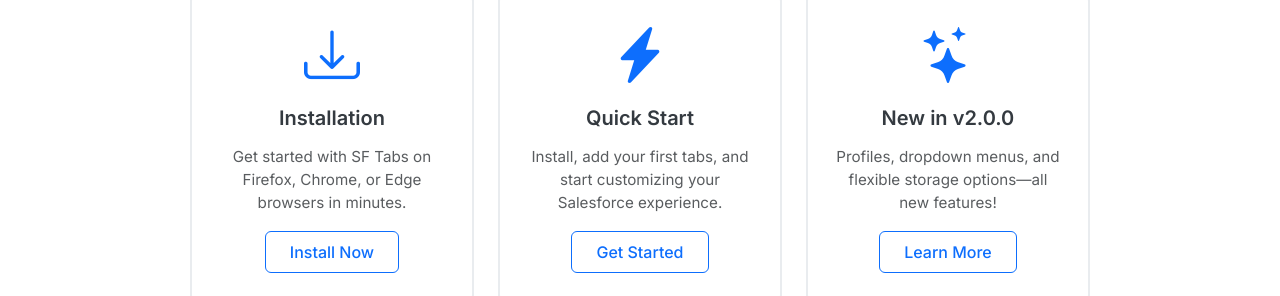
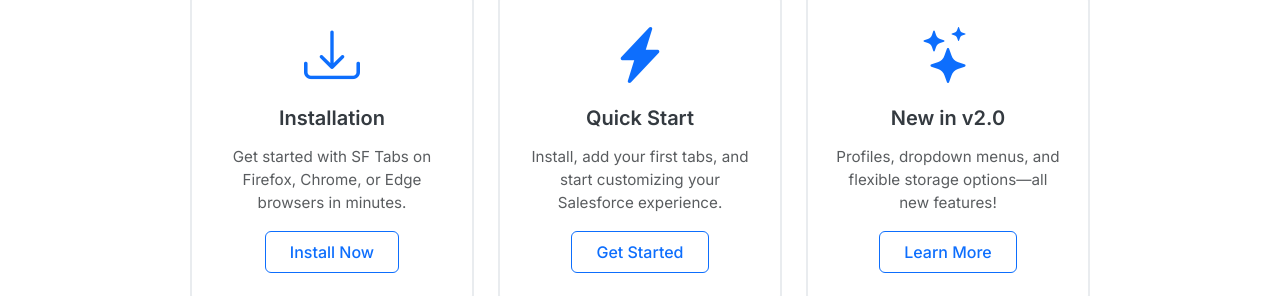
Before and after one commit to chrisrouse/sftabs, a Jekyll site: the page built from docs/index.md, in a window 1280 px wide and 900 px high. Shown: the part 302-598 px from the top of the window. Built offline with Jekyll 4.4.1, drawn with Linux system fonts in a browser that asks for light colours; nearby versions of some CDN libraries.

Commit message:
Update version heading from v2.0.0 to v2.0

```diff
--- a/docs/index.md
+++ b/docs/index.md
@@ -45,7 +45,7 @@
         <div class="feature-icon mb-3">
           <i class="bi bi-stars display-4 text-primary"></i>
         </div>
-        <h3 class="h5 mb-3">New in v2.0.0</h3>
+        <h3 class="h5 mb-3">New in v2.0</h3>
         <p class="text-muted mb-3">Profiles, dropdown menus, and flexible storage options—all new features!</p>
         <a href="new-features" class="btn btn-outline-primary">Learn More</a>
       </div>
```
